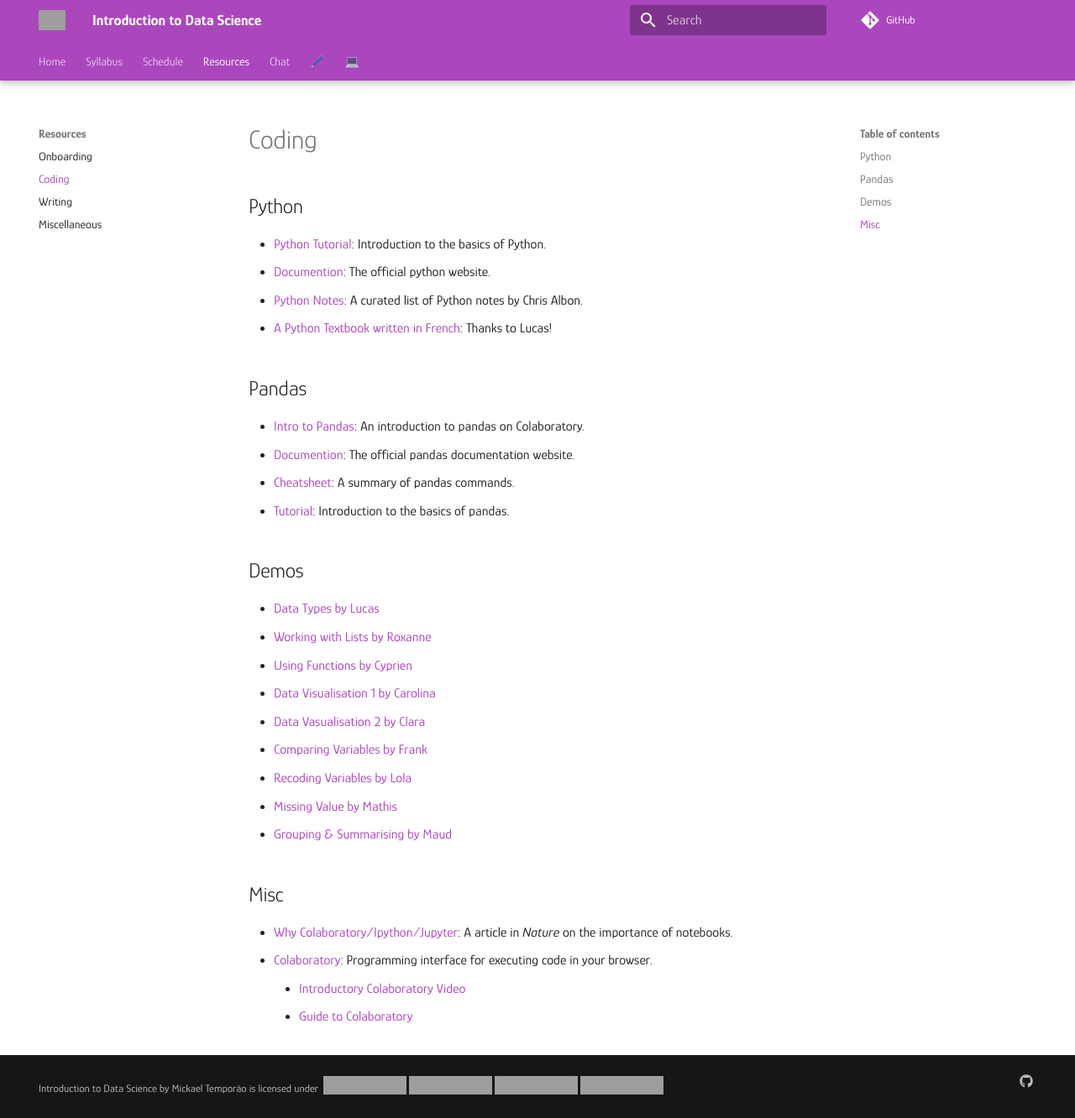
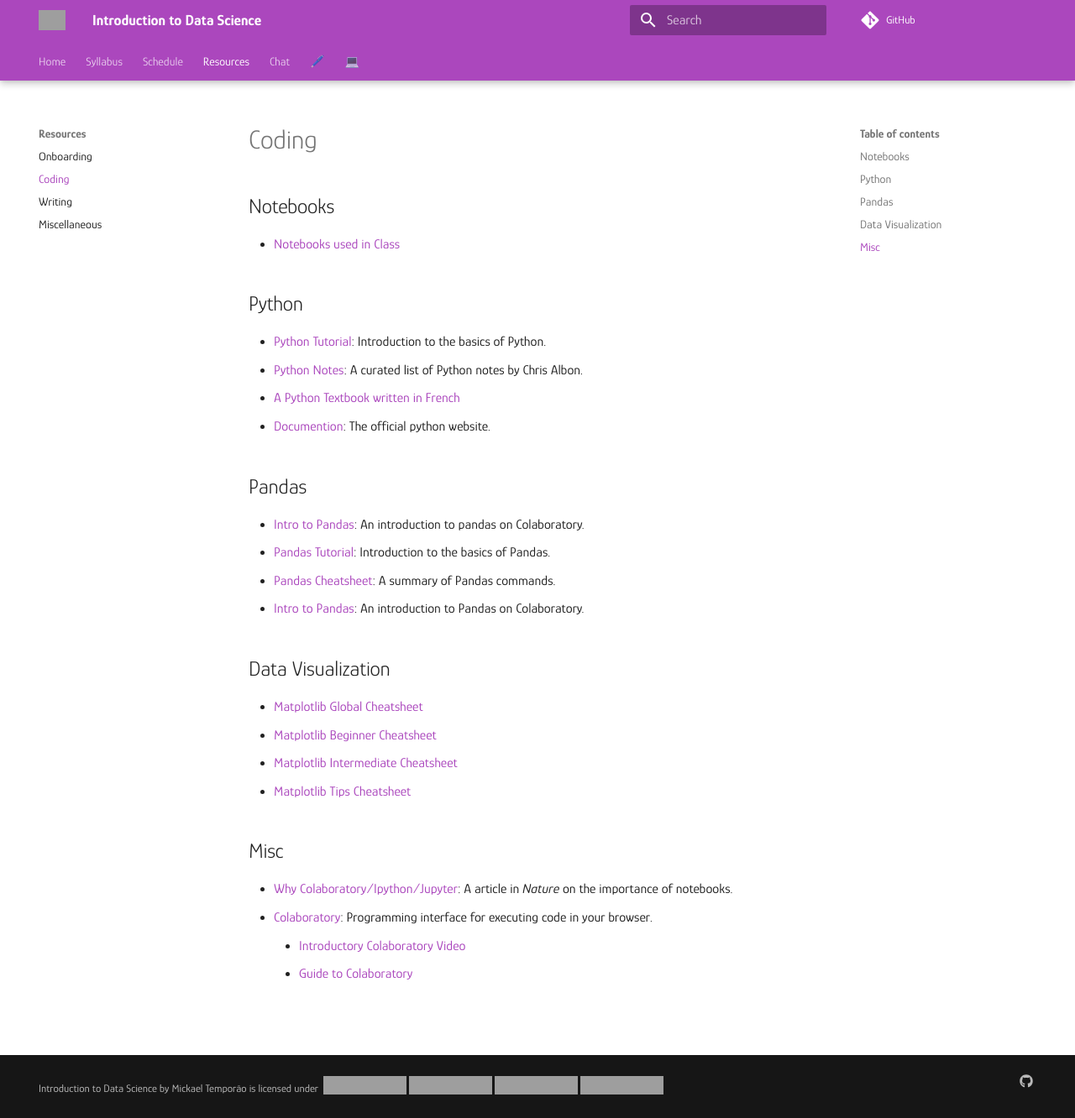
Before and after one commit to mickaeltemporao/itds, an MkDocs documentation site: the page built from docs/resources/coding.md, in a window 1280 px wide and 1332 px high. Shown: the whole window at 84% size. Built offline with MkDocs 1.6.1 and Material for MkDocs 9.7.7, drawn with Linux system fonts in a browser that asks for light colours; comment, search, counter and statistics services are not loaded; grey boxes are pictures that could not be loaded.

Commit message:
update resources with links to materials

```diff
--- a/docs/resources/coding.md
+++ b/docs/resources/coding.md
@@ -1,27 +1,25 @@
 # Coding
+
+## Notebooks
+- [Notebooks used in Class](https://github.com/mickaeltemporao/materials/tree/main/notebooks)
 
 ## Python
 - [Python Tutorial](https://www.kaggle.com/learn/python): Introduction to the basics of Python.
+- [Python Notes](https://chrisalbon.com/): A curated list of Python notes by Chris Albon.
+- [A Python Textbook written in French](https://python.sdv.univ-paris-diderot.fr/01_introduction/#19-autres-ressources)
 - [Documention](https://www.python.org/): The official python website.
-- [Python Notes](https://chrisalbon.com/): A curated list of Python notes by Chris Albon.
-- [A Python Textbook written in French](https://python.sdv.univ-paris-diderot.fr/01_introduction/#19-autres-ressources): Thanks to Lucas!
 
 ## Pandas
 - [Intro to Pandas](https://colab.research.google.com/notebooks/mlcc/intro_to_pandas.ipynb): An introduction to pandas on Colaboratory.
-- [Documention](https://pandas.pydata.org/): The official pandas documentation website.
-- [Cheatsheet](https://pandas.pydata.org/Pandas_Cheat_Sheet.pdf): A summary of pandas commands.
-- [Tutorial](https://www.kaggle.com/learn/pandas): Introduction to the basics of pandas.
+- [Pandas Tutorial](https://www.kaggle.com/learn/pandas): Introduction to the basics of Pandas.
+- [Pandas Cheatsheet](https://pandas.pydata.org/Pandas_Cheat_Sheet.pdf): A summary of Pandas commands.
+- [Intro to Pandas](https://colab.research.google.com/notebooks/mlcc/intro_to_pandas.ipynb): An introduction to Pandas on Colaboratory.
 
-## Demos
-- [Data Types by Lucas](https://colab.research.google.com/github/mickaeltemporao/itds/blob/main/materials/students-2021/demo-01-assignment.ipynb)
-- [Working with Lists by Roxanne](https://colab.research.google.com/github/mickaeltemporao/itds/blob/main/materials/students-2021/demo-02-lists.ipynb)
-- [Using Functions by Cyprien](https://colab.research.google.com/github/mickaeltemporao/itds/blob/main/materials/students-2021/demo-01-assignment.ipynb)
-- [Data Visualisation 1 by Carolina](https://colab.research.google.com/github/mickaeltemporao/itds/blob/main/materials/students-2021/demo-04-visualisation.ipynb)
-- [Data Vasualisation 2 by Clara](https://colab.research.google.com/github/mickaeltemporao/itds/blob/main/materials/students-2021/demo-05-viz-types.ipynb)
-- [Comparing Variables by Frank](https://colab.research.google.com/github/mickaeltemporao/itds/blob/main/materials/students-2021/demo-06-comparing-variables.ipynb)
-- [Recoding Variables by Lola](https://colab.research.google.com/github/mickaeltemporao/itds/blob/main/materials/students-2021/demo-07-recoding-variables.ipynb)
-- [Missing Value by Mathis](https://colab.research.google.com/github/mickaeltemporao/itds/blob/main/materials/students-2021/demo-08-missing-values.ipynb)
-- [Grouping & Summarising by Maud](https://colab.research.google.com/github/mickaeltemporao/itds/blob/main/materials/students-2021/demo-09-grouping-summarising.ipynb)
+## Data Visualization
+- [Matplotlib Global Cheatsheet](https://matplotlib.org/cheatsheets/cheatsheets.pdf)
+- [Matplotlib Beginner Cheatsheet](https://matplotlib.org/cheatsheets/handout-beginner.pdf)
+- [Matplotlib Intermediate Cheatsheet](https://matplotlib.org/cheatsheets/handout-intermediate.pdf)
+- [Matplotlib Tips Cheatsheet](https://matplotlib.org/cheatsheets/handout-tips.pdf)
 
 ## Misc
 - [Why Colaboratory/Ipython/Jupyter](https://www.nature.com/articles/d41586-018-07196-1): A article in *Nature* on the importance of notebooks.
```
